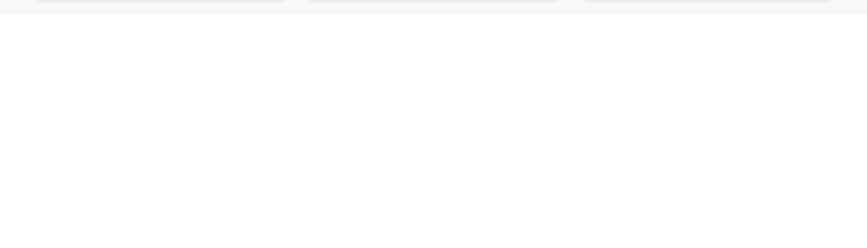
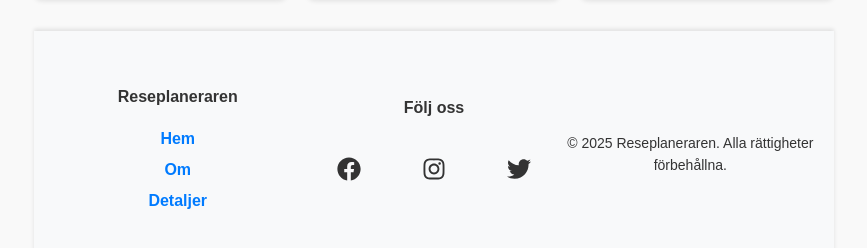
Before and after one commit to Team-Umea/Nuggets.Reseplanerare, a React (Vite) app in the folder nuggetsplanner/: page / in a window 1280 px wide. Shown: the part 1028-1276 px from the top of the page, without its empty margins (206-1073 px from the left). Before the commit the page ends 1043 px from the top, so only its background shows below. Built offline with nearby package versions, Linux system fonts and the light colour scheme; data requests are answered from the project's data file.

Commit message:
Footer done //Elias

```diff
--- a/nuggetsplanner/package.json
+++ b/nuggetsplanner/package.json
@@ -14,6 +14,7 @@
     "@reduxjs/toolkit": "^2.5.1",
     "react": "^18.3.1",
     "react-dom": "^18.3.1",
+    "react-icons": "^5.4.0",
     "react-redux": "^9.2.0",
     "react-router-dev": "^1.0.0",
     "react-router-dom": "^7.1.5",
--- /dev/null
+++ b/nuggetsplanner/src/components/footer/Footer.jsx
@@ -0,0 +1,66 @@
+import React from "react";
+import { FaFacebook, FaInstagram, FaTwitter } from "react-icons/fa";
+import "../../styles/Footer.css";
+import { NavLink } from "react-router-dom";
+
+const Footer = () => {
+  return (
+    <footer className="footer">
+      <div className="footer-container">
+        <div className="footer-section">
+          <h4>Reseplaneraren</h4>
+          <ul className="footer-list">
+            <li>
+              <NavLink
+                to="/"
+                className={({ isActive }) => (isActive ? "active" : "")}
+              >
+                Hem
+              </NavLink>
+            </li>
+            <li>
+              <NavLink
+                to="/about"
+                className={({ isActive }) => (isActive ? "active" : "")}
+              >
+                Om
+              </NavLink>
+            </li>
+            <li>
+              <NavLink
+                to="/tripdetails"
+                className={({ isActive }) => (isActive ? "active" : "")}
+              >
+                Detaljer
+              </NavLink>
+            </li>
+          </ul>
+        </div>
+
+        <div className="footer-section">
+          <h4>Följ oss</h4>
+          <div className="footer-social">
+            <a href="#">
+              <FaFacebook />
+            </a>
+            <a href="#">
+              <FaInstagram />
+            </a>
+            <a href="#">
+              <FaTwitter />
+            </a>
+          </div>
+        </div>
+
+        <div className="footer-section footer-copyright">
+          <p>
+            © {new Date().getFullYear()} Reseplaneraren. Alla rättigheter
+            förbehållna.
+          </p>
+        </div>
+      </div>
+    </footer>
+  );
+};
+
+export default Footer;
--- a/nuggetsplanner/src/layouts/RootLayout.jsx
+++ b/nuggetsplanner/src/layouts/RootLayout.jsx
@@ -1,5 +1,6 @@
 import { Outlet, NavLink } from "react-router-dom";
 import "../styles/RootLayout.css";
+import Footer from "../components/footer/Footer";
 
 function RootLayout() {
   return (
@@ -24,8 +25,7 @@
       <main>
         <Outlet />
       </main>
-
-      <footer></footer>
+      <Footer></Footer>
     </div>
   );
 }
--- /dev/null
+++ b/nuggetsplanner/src/styles/Footer.css
@@ -0,0 +1,68 @@
+.footer {
+    background-color: #f8f9fa;
+    color: #333;
+    padding: 2rem 1rem;
+    margin-top: 2rem;
+    box-shadow: 0 -2px 4px rgba(0,0,0,0.1);
+  }
+
+  .footer-container {
+    display: flex;
+    flex-wrap: wrap;
+    justify-content: space-between;
+    align-items: center;
+    max-width: 1000px;
+    margin: 0 auto;
+  }
+
+  .footer-section {
+    flex: 1;
+    min-width: 200px;
+    text-align: center;
+    margin-bottom: 1rem;
+  }
+
+  .footer-section h4 {
+    margin-bottom: 0.5rem;
+  }
+
+  .footer-list {
+    list-style: none;
+    padding: 0;
+  }
+
+  .footer-list li {
+    margin: 5px 0;
+  }
+
+  .footer-list a {
+    text-decoration: none;
+    color: #007bff;
+    transition: color 0.3s;
+  }
+
+  .footer-list a:hover {
+    color: #0056b3;
+  }
+
+  .footer-social {
+    display: flex;
+    justify-content: center;
+    gap: 10px;
+    font-size: 1.5rem;
+  }
+
+  .footer-social a {
+    color: #333;
+    transition: color 0.3s;
+  }
+
+  .footer-social a:hover {
+    color: #007bff;
+  }
+
+  .footer-copyright {
+    text-align: center;
+    margin-top: 1rem;
+    font-size: 14px;
+  }
--- a/package.json
+++ b/package.json
@@ -3,6 +3,7 @@
     "@reduxjs/toolkit": "^2.5.1",
     "json-server": "^1.0.0-beta.3",
     "prop-types": "^15.8.1",
+    "react-icons": "^5.4.0",
     "react-redux": "^9.2.0",
     "react-router-dom": "^7.1.5"
   },
```
Also changed, not shown: 2 other files (tests, documents, lock files or other folders).
